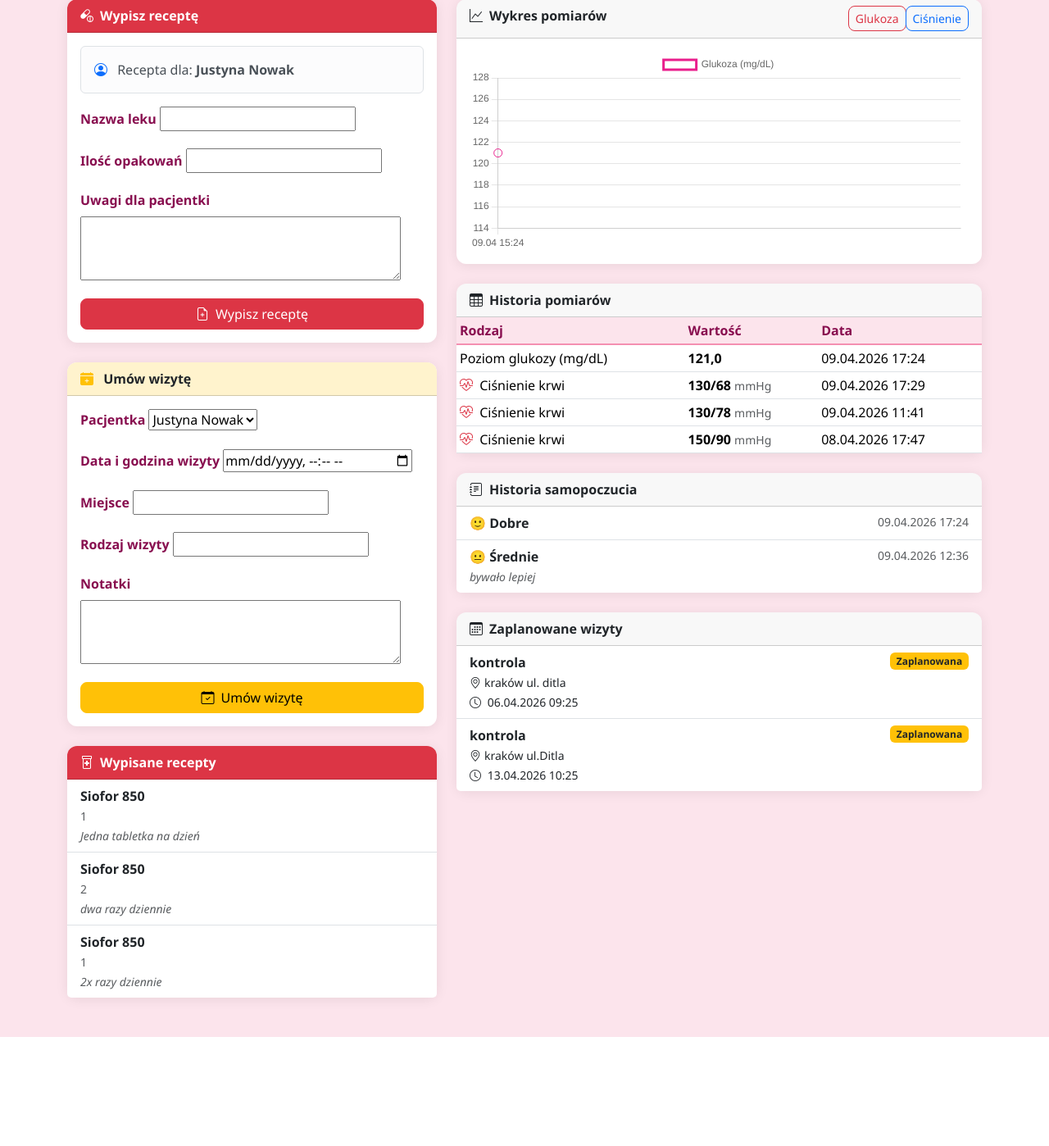
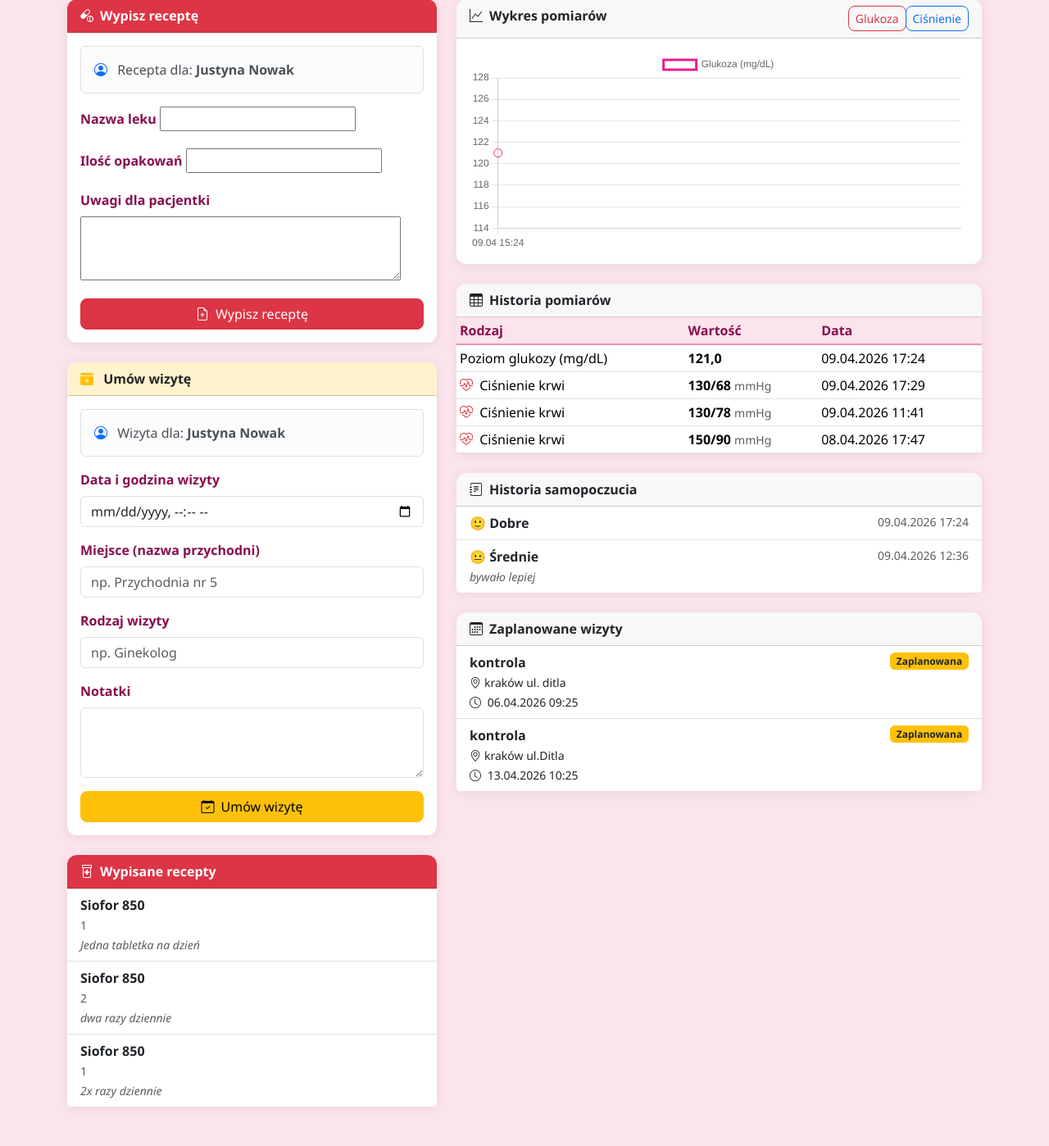
Before and after one commit to Agnes-pix/ciaza_monitor, a Django app: page /lekarz/pacjentka/1/ in a window 1280 px wide. Shown: the part 164-1562 px from the top of the page at 82% size. Before the commit the page ends 1429 px from the top, so only its background shows below. Run offline with Django 5.2, Linux system fonts and the light colour scheme; a user stored in the database is signed in; data comes from the database, SQL or seed files in the repository; both versions use the stored data as it was after the commit; some libraries are stand-ins or nearby versions.

Commit message:
poprawiłam wiżed umów wizyte. teraz po wybraniu pacjentki można dla niej konkretnie umówić wizyte. nie ma potrzeby na nowo wybierać pacjentki

```diff
--- a/monitor/forms.py
+++ b/monitor/forms.py
@@ -312,3 +312,33 @@ class FormularzReceptyDlaPacjentki(forms.ModelForm):
             'dawkowanie': 'Ilość opakowań',
             'uwagi': 'Uwagi dla pacjentki',
         }
+
+class FormularzWizytyDlaPacjentki(forms.ModelForm):
+    """Formularz wizyty bez wyboru pacjentki – używany w szczegółach"""
+    class Meta:
+        model = WizytaLekarska
+        fields = ['data_wizyty', 'miejsce', 'specjalizacja', 'notatki']
+        widgets = {
+            'data_wizyty': forms.DateTimeInput(attrs={
+                'class': 'form-control',
+                'type': 'datetime-local'
+            }),
+            'miejsce': forms.TextInput(attrs={
+                'class': 'form-control',
+                'placeholder': 'np. Przychodnia nr 5'
+            }),
+            'specjalizacja': forms.TextInput(attrs={
+                'class': 'form-control',
+                'placeholder': 'np. Ginekolog'
+            }),
+            'notatki': forms.Textarea(attrs={
+                'class': 'form-control',
+                'rows': 3
+            }),
+        }
+        labels = {
+            'data_wizyty': 'Data i godzina wizyty',
+            'miejsce': 'Miejsce (nazwa przychodni)',
+            'specjalizacja': 'Rodzaj wizyty',
+            'notatki': 'Notatki',
+        }
--- a/monitor/templates/monitor/szczegoly_pacjentki.html
+++ b/monitor/templates/monitor/szczegoly_pacjentki.html
@@ -55,6 +55,7 @@
             </div>
         </div>
 
+
         <!-- Formularz wizyty -->
         <div class="card mb-4">
             <div class="card-header fw-bold" style="background-color:#fff3cd;">
@@ -62,6 +63,11 @@
                 Umów wizytę
             </div>
             <div class="card-body">
+                <!-- Info dla kogo umawiamy -->
+                <div class="alert alert-light border mb-3">
+                    <i class="bi bi-person-circle me-2 text-primary"></i>
+                    Wizyta dla: <strong>{{ pacjentka }}</strong>
+                </div>
                 <form method="POST">
                     {% csrf_token %}
                     <input type="hidden" name="akcja" value="umow_wizyte">
@@ -69,6 +75,9 @@
                     <div class="mb-3">
                         <label class="form-label fw-semibold">{{ pole.label }}</label>
                         {{ pole }}
+                        {% if pole.errors %}
+                            <div class="text-danger small mt-1">{{ pole.errors }}</div>
+                        {% endif %}
                     </div>
                     {% endfor %}
                     <button type="submit" class="btn btn-warning w-100">
--- a/monitor/views.py
+++ b/monitor/views.py
@@ -7,7 +7,8 @@ from .models import Pacjentka, Pomiar, WizytaLekarska, Recepta, Lekarz, Pacjentk
 from .forms import (FormularzRejestracji, FormularzDanePacjentki,
                     FormularzPomiaru, FormularzWizyty,
                     FormularzRecepty, FormularzWizytyLekarza,
-                    FormularzDaneLekarz, FormularzDodajPacjentkePesel, FormularzSamopoczucia, FormularzReceptyDlaPacjentki)
+                    FormularzDaneLekarz, FormularzDodajPacjentkePesel, FormularzSamopoczucia,
+                    FormularzReceptyDlaPacjentki, FormularzWizytyDlaPacjentki)
 
 
 def logowanie(request):
@@ -312,13 +313,14 @@ def szczegoly_pacjentki(request, pacjentka_id):
 
 
         elif akcja == 'umow_wizyte':
-            f = FormularzWizytyLekarza(request.POST)
+            f = FormularzWizytyDlaPacjentki(request.POST)
             if f.is_valid():
                 wizyta = f.save(commit=False)
                 wizyta.lekarz = request.user
                 wizyta.pacjentka = pacjentka
                 wizyta.save()
-                return redirect('szczegoly_pacjentki', pacjentka_id=pacjentka_id)
+                return redirect('szczegoly_pacjentki',
+                                pacjentka_id=pacjentka_id)
 
     # Dane do wykresów – tak samo jak u pacjentki
     def pobierz_dane(typ):
@@ -333,9 +335,7 @@ def szczegoly_pacjentki(request, pacjentka_id):
 
     # Formularze z pacjentką już wypełnioną
     f_recepta = FormularzReceptyDlaPacjentki()
-    f_wizyta = FormularzWizytyLekarza(
-        initial={'pacjentka': pacjentka}
-    )
+    f_wizyta = FormularzWizytyDlaPacjentki()
 
     return render(request, 'monitor/szczegoly_pacjentki.html', {
         'pacjentka': pacjentka,
```
Also changed, not shown: db.sqlite3.
